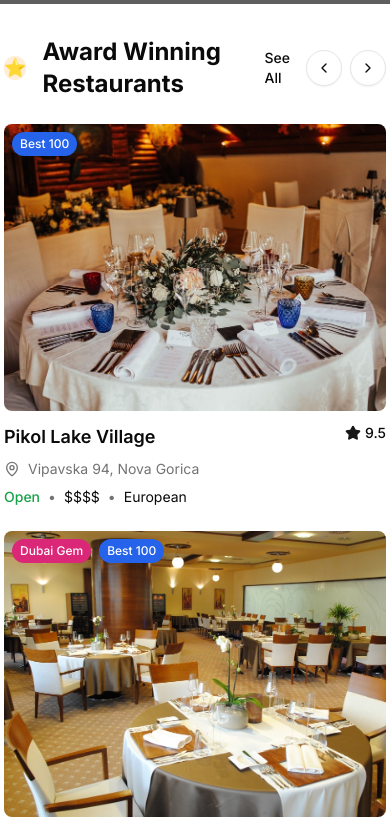
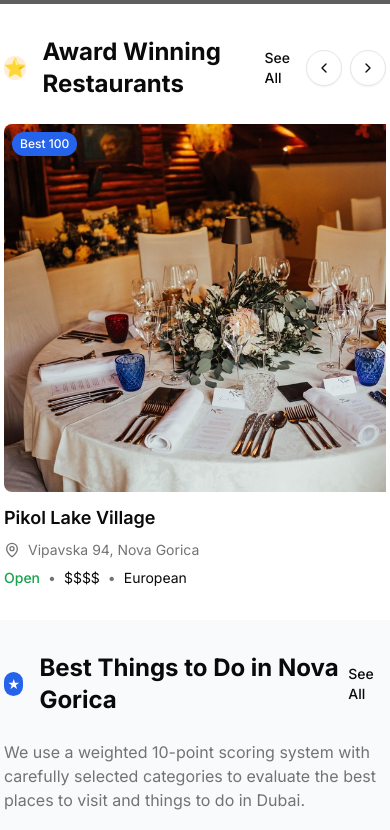
Before and after one commit to Prepadin/GoricaNet, a Next.js app: page / in a window 390 px wide. Shown: the part 840-1670 px from the top of the page. Built offline with nearby package versions, Linux system fonts and the light colour scheme; grey boxes are pictures that could not be loaded.

Commit message:
first commit

```diff
--- a/src/app/page.tsx
+++ b/src/app/page.tsx
@@ -31,6 +31,30 @@ const restaurants = [
   },
   {
     id: '3',
+    image: '/dam2.jpg',
+    title: 'Dam',
+    location: 'Vinka Vodopivca 24, Nova Gorica',
+    priceRange: '$$$',
+    category: 'Mediterranean Cuisine',
+    rating: 9.28,
+    isGem: true,
+    isBest100: true,
+    isOpen: true
+  },
+  {
+    id: '4',
+    image: '/dam2.jpg',
+    title: 'Dam',
+    location: 'Vinka Vodopivca 24, Nova Gorica',
+    priceRange: '$$$',
+    category: 'Mediterranean Cuisine',
+    rating: 9.28,
+    isGem: true,
+    isBest100: true,
+    isOpen: true
+  },
+  {
+    id: '5',
     image: '/dam2.jpg',
     title: 'Dam',
     location: 'Vinka Vodopivca 24, Nova Gorica',
--- a/src/components/places-section.tsx
+++ b/src/components/places-section.tsx
@@ -1,3 +1,5 @@
+'use client'
+
 import Link from 'next/link'
 import { ChevronLeft, ChevronRight } from 'lucide-react'
 import { PlaceCard } from './place-card'
@@ -20,6 +22,17 @@ interface PlacesSectionProps {
 }
 
 export function PlacesSection({ title, places }: PlacesSectionProps) {
+  const scroll = (direction: 'left' | 'right') => {
+    const container = document.getElementById('places-container');
+    if (container) {
+      const scrollAmount = 300; // Adjust this value based on your needs
+      container.scrollBy({
+        left: direction === 'left' ? -scrollAmount : scrollAmount,
+        behavior: 'smooth'
+      });
+    }
+  };
+
   return (
     <section className="py-8 px-1 sm:px-4 lg:px-28">
       <div className="container">
@@ -40,6 +53,7 @@ export function PlacesSection({ title, places }: PlacesSectionProps) {
                 variant="outline"
                 size="icon"
                 className="rounded-full"
+                onClick={() => scroll('left')}
               >
                 <ChevronLeft className="h-4 w-4" />
               </Button>
@@ -47,6 +61,7 @@ export function PlacesSection({ title, places }: PlacesSectionProps) {
                 variant="outline"
                 size="icon"
                 className="rounded-full"
+                onClick={() => scroll('right')}
               >
                 <ChevronRight className="h-4 w-4" />
               </Button>
@@ -54,10 +69,14 @@ export function PlacesSection({ title, places }: PlacesSectionProps) {
           </div>
         </div>
 
-        <div className="grid grid-cols-1 md:grid-cols-2 lg:grid-cols-3 gap-6">
-          {places.map((place) => (
-            <PlaceCard key={place.id} {...place} />
-          ))}
+        <div className="overflow-hidden scrollbar-hide" id="places-container">
+          <div className="flex gap-6">
+            {places.map((place) => (
+              <div className="min-w-[490px]" key={place.id}>
+                <PlaceCard {...place} />
+              </div>
+            ))}
+          </div>
         </div>
       </div>
     </section>
```
Also changed, not shown: 1 other file (tests, documents, lock files or other folders).
